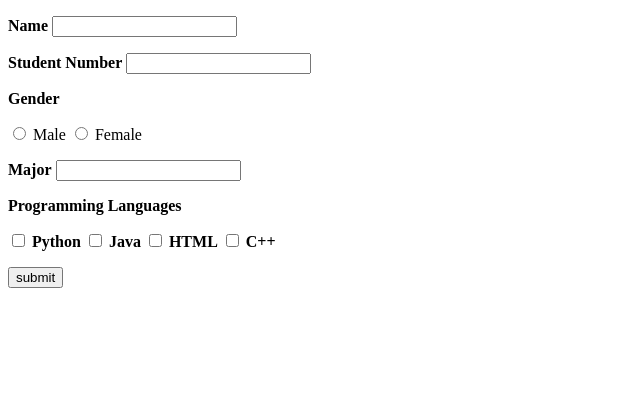
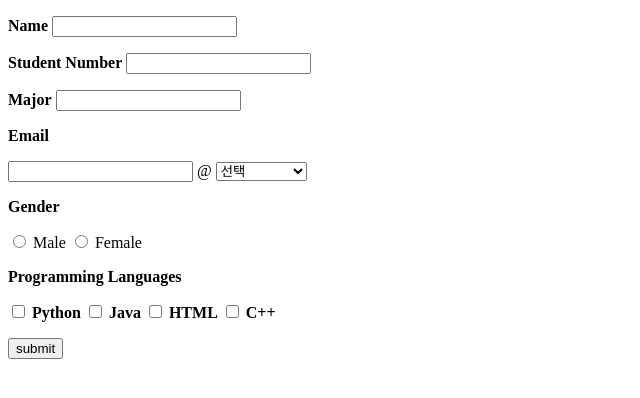
Before and after one commit to YeRimmm-Cho/2023-2-OSSPrac-DoIT-03, a Flask app: page / in a window 1280 px wide. Shown: the top 398 px of the page, without its empty margins (0-640 px from the left). Run offline with Flask 3, Linux system fonts and the light colour scheme.

Commit message:
ADD: email

```diff
--- a/app/main.py
+++ b/app/main.py
@@ -12,8 +12,11 @@ def result():
         result=dict()
         result['Name']=request.form.get('name')
         result['Student Number']=request.form.get('StudentNumber')
+        result['Major']=request.form.get('major')
+        email = request.form.get('email')
+        domain = request.form.get('domain')
+        result['Email'] = email + '@' + domain
         result['Gender']=request.form.get('gender')
-        result['Major']=request.form.get('major')
         languages = request.form.getlist('Programming Languages')
         result['Languages'] = ', '.join(languages)
         return render_template('result.html',result=result)
--- a/app/templates/input.html
+++ b/app/templates/input.html
@@ -4,10 +4,19 @@
     <form action="/result" method="POST">
         <p><b>Name</b> <input type='text' id='name' name='name' /></p>
         <p><b>Student Number</b> <input type='text' id='StudentNumber' name='StudentNumber' /></p>
+        <p><b>Major</b> <input type='text' id='major' name='major' /></p>
+        <p><b>Email</b></p> <input type="text" name="email"> @
+        <select name="domain">
+            <option value="" disabled selected>선택</option>
+            <option value="naver.com">naver.com</option>
+            <option value="google.com">google.com</option>
+            <option value="hanmail.net">hanmail.net</option>
+            <option value="nate.com">nate.com</option>
+            <option value="kakao.com">kakao.com</option>
+        </select>
         <p><b>Gender</b></p>
         <label><input type="radio" name="gender" value="Male"> Male</label>
         <label><input type="radio" name="gender" value="Female"> Female</label><br>
-        <p><b>Major</b> <input type='text' id='major' name='major' /></p>
         <p><b>Programming Languages</b></p>
             <label><input type="checkbox" name="Programming Languages" value="Python"> <b>Python</b></label>
             <label><input type="checkbox" name="Programming Languages" value="Java"> <b>Java</b></label>
```
